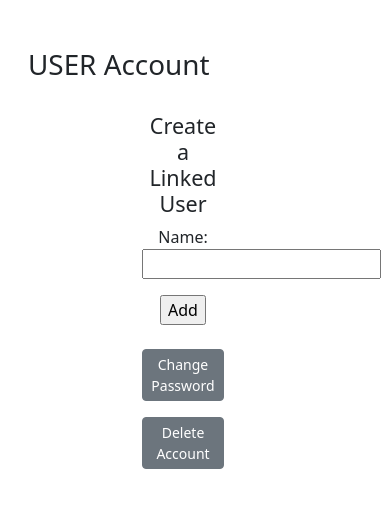
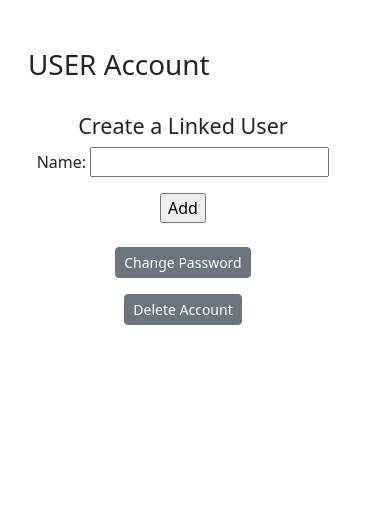
Before and after one commit to drew-sant/bowlpicks, a Django app: page /account in a window 390 px wide. Shown: the part 56-564 px from the top of the page. Run offline with Django 4.2, Linux system fonts and the light colour scheme; the visitor is signed in with stand-in values (Sample User, id 1); data that the repository does not hold is empty; parts of the project's set-up code (start-up, migrations or seed data) failed here and were passed over; some libraries are stand-ins or nearby versions.

Commit message:
Tidied up some templates. Fixed some responsive glitches. Fixed error with editPicks and with login redirect.
Fixed the collapsing menu on myPicks page and added the same thing to the groupPicks page. Made the account page more responsive. Made the editPicks page more responsive. Fixed the login redirect error. Fixed an error with editPicks that only grabbed the first digit of the team id of winner. Formated some template files to be more readable.

```diff
--- a/bowlpicks/bowlpicks/settings.py
+++ b/bowlpicks/bowlpicks/settings.py
@@ -166,7 +166,7 @@ STATICFILES_DIRS = (os.path.join(BASE_DIR, 'static'),)
 DEFAULT_AUTO_FIELD = 'django.db.models.BigAutoField'
 
 # Redirect to home URL after login (Default redirects to /accounts/profile/)
-LOGIN_REDIRECT_URL = 'my-picks'
+LOGIN_REDIRECT_URL = '/my-picks'
 
 
 # It will force the user to login again when the key changes so in dev mode we will use the one in file.
--- a/bowlpicks/picks/forms.py
+++ b/bowlpicks/picks/forms.py
@@ -7,19 +7,12 @@ from picks.models import Pick
 
 class EditPicksForm(forms.Form):
     winner = forms.ChoiceField(label="Winner", choices =[('1', 'Option 1'), ('2', 'Option 2')])
-    winby = forms.IntegerField(label="Win By", max_value = 50)
+    winby = forms.IntegerField(label="Win By", max_value = 50, widget=forms.NumberInput(attrs={"size":10}))
 
     def __init__(self, pickid, *args, **kwargs):
         super(EditPicksForm, self).__init__(*args, **kwargs)
         game = Pick.objects.get(id=pickid).game
         self.fields['winner'].choices = [(game.team1.id, game.team1.name),(game.team2.id, game.team2.name)]
-
-
-# class EditPicksForm(forms.ModelForm):
-#     class Meta:
-#         model = Pick
-#         fields = ("winner","winby")
-
 
 class AddGameForm(forms.ModelForm):
     class Meta:
--- a/bowlpicks/picks/views.py
+++ b/bowlpicks/picks/views.py
@@ -37,7 +37,8 @@ def editPicks(request, userid, pickid):
         if form.is_valid():
             if Participant.objects.get(id=userid).user == request.user:
                 # Edit the pick if the participant belongs to current user.
-                existing_pick.winner = Team.objects.get(id=form.cleaned_data["winner"][0])
+                logging.debug(f'editPicks: Selected winner\'s id from EditPicksForm: {form.cleaned_data["winner"]}')
+                existing_pick.winner = Team.objects.get(id=form.cleaned_data["winner"])
                 existing_pick.winby = form.cleaned_data["winby"]
                 existing_pick.save()
                 logging.info(f'EDIT PICK: {request.user.username} edited pick to: {existing_pick}')
--- a/bowlpicks/templates/account.html
+++ b/bowlpicks/templates/account.html
@@ -10,9 +10,9 @@ USER Account
 
 {% block content %}
 <div class="row container">
-    <div class="col-4"></div>
+    <div class="col-0"></div>
 
-    <div class="container-fluid cbg-white p-3 col-4">
+    <div class="container-fluid cbg-white p-3 col-12">
         <center>
             <h4>Create a Linked User</h4>
             <form action="#" method="post">
@@ -48,6 +48,6 @@ USER Account
         </div>
     </div>
 
-    <div class="col-4"></div>
+    <div class="col-0"></div>
 </div>
 {% endblock %}
--- a/bowlpicks/templates/edit_picks.html
+++ b/bowlpicks/templates/edit_picks.html
@@ -10,11 +10,11 @@ USER's Picks
 
 {% block content %}
     <div class="row container-fluid cbg-white">
-        <div class="col-4 p-3">
+        <div class="col-0 col-lg-4 p-3 d-none d-lg-block">
             <center>TEAM1 Stats</center>
         </div>
 
-        <div class="p-4 col-4 "> <!-- row position-absolute top-0 start-50 translate-middle-x -->
+        <div class="p-4 col-lg-4 col-12 ">
             <center>
                 <form action="#" method="post">
                     {% csrf_token %}
@@ -24,7 +24,7 @@ USER's Picks
             </center>
         </div>
 
-        <div class="col-4 p-3">
+        <div class="col-0 p-3 col-lg-4 d-none d-lg-block">
             <center>TEAM2 Stats</center>
         </div>
     </div>
--- a/bowlpicks/templates/setup.html
+++ b/bowlpicks/templates/setup.html
@@ -10,22 +10,27 @@ Setup
 
 {% block content %}
 <center>
+    <!--Form for adding a game-->
     <form action="#" method="post">
         {% csrf_token %}
         {{ form.as_p }}
         <input type="submit" value="Save">
     </form>
+
     <div class="pt-5">
         <list>
+            <!--List all games-->
             {% for game in games %}
                 <ul> {{ game.1 }} <a href="/setup/{{game.0}}">edit</a> <a href="/deletegame/{{game.0}}">delete</a></ul>
             {% endfor %}
         </list>
     </div>
 
+    <!--Some links for admin-->
     <div class="pt-5">
         <a href="/admin">Admin Site</a><br>
         <a href="/addteam">Add Team</a>
+    </div>
 
 </center>
 {% endblock %}
```
Also changed, not shown: bowlpicks/templates/group_picks.html (+14 -8 lines), bowlpicks/templates/my_picks.html (+7 -3 lines), bowlpicks/templates/register.html (+4 -3 lines). Lines whose indentation alone changed are shown as unchanged.
